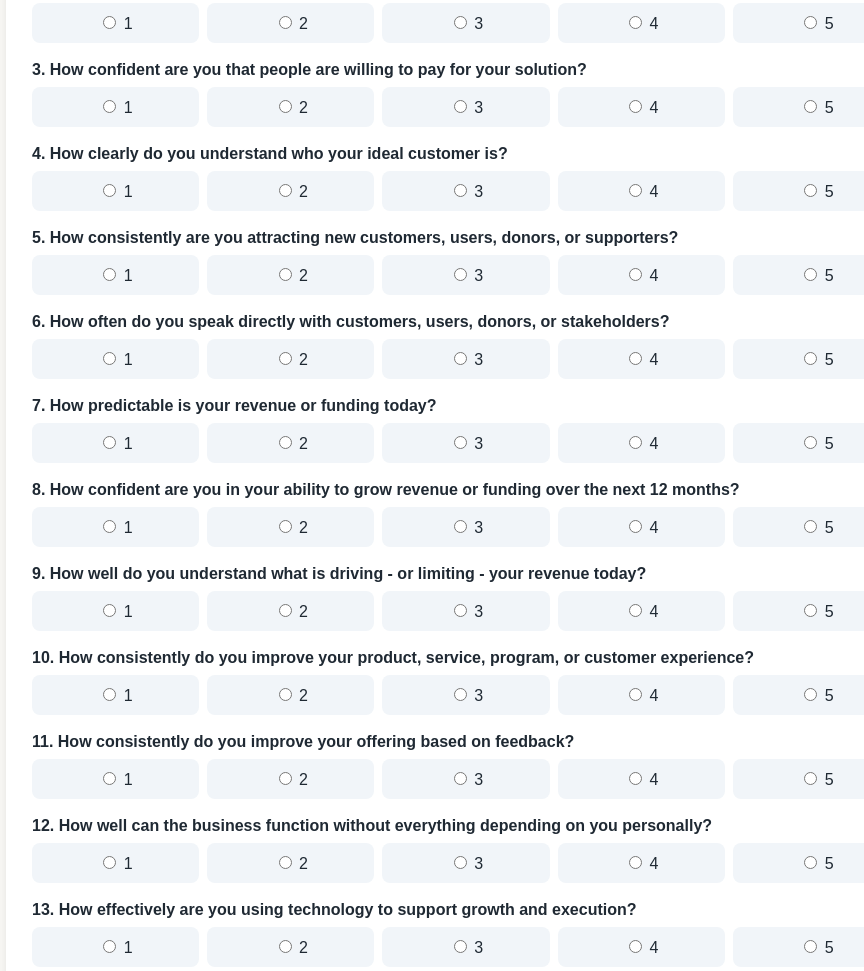
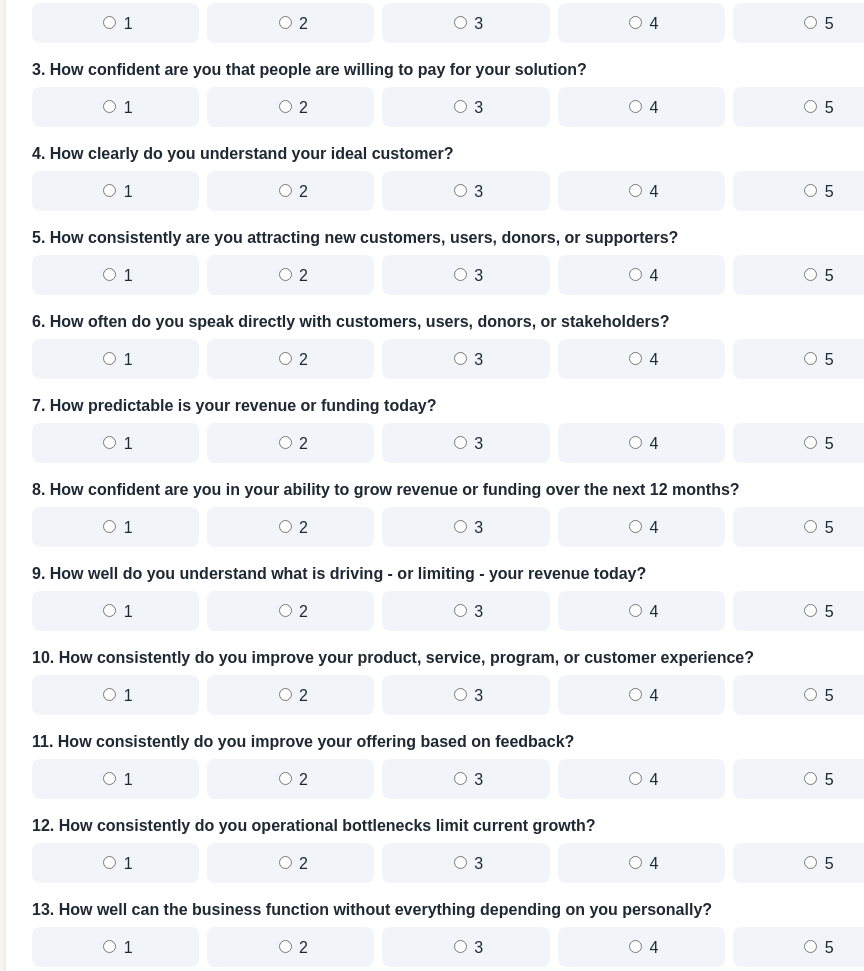
Before and after one commit to mrgalvipro/galvitriage, a plain HTML site: page index.html in a window 1280 px wide. Shown: the part 1401-2372 px from the top of the page, without its empty margins (174-1038 px from the left). Drawn offline with Linux system fonts and the light colour scheme.

Commit message:
Update GalviTriage Assessment to index.html

```diff
--- a/index.html
+++ b/index.html
@@ -142,7 +142,7 @@ const questions = [
   {cat:'Business Health', key:'clearExplain', text:'How clearly can you explain what your organization does in one sentence?'},
   {cat:'Business Health', key:'realProblem', text:'How confident are you that your business solves a real customer problem?'},
   {cat:'Business Health', key:'payingNeed', text:'How confident are you that people are willing to pay for your solution?'},
-  {cat:'Customer Health', key:'idealCustomer', text:'How clearly do you understand who your ideal customer is?'},
+  {cat:'Customer Health', key:'idealCustomer', text:'How clearly do you understand your ideal customer?'},
   {cat:'Customer Health', key:'attractCustomers', text:'How consistently are you attracting new customers, users, donors, or supporters?'},
   {cat:'Customer Health', key:'customerConvos', text:'How often do you speak directly with customers, users, donors, or stakeholders?'},
   {cat:'Revenue Health', key:'predictRevenue', text:'How predictable is your revenue or funding today?'},
@@ -150,6 +150,7 @@ const questions = [
   {cat:'Product / Service Health', key:'customerSatisfaction', text:'How well do you understand what is driving - or limiting - your revenue today?'},
   {cat:'Product / Service Health', key:'improveOffering', text:'How consistently do you improve your product, service, program, or customer experience?'},
   {cat:'Operational Health', key:'organizedOps', text:'How consistently do you improve your offering based on feedback?'},
+  {cat:'Operational Health', key:'organizedOps', text:'How consistently do you operational bottlenecks limit current growth?'},
   {cat:'Operational Health', key:'founderDependent', text:'How well can the business function without everything depending on you personally?'},
   {cat:'Technology Health', key:'techGrowth', text:'How effectively are you using technology to support growth and execution?'},
   {cat:'Technology Health', key:'aiReady', text:'How prepared are you to use AI tools or automation in a meaningful way?'},
```
